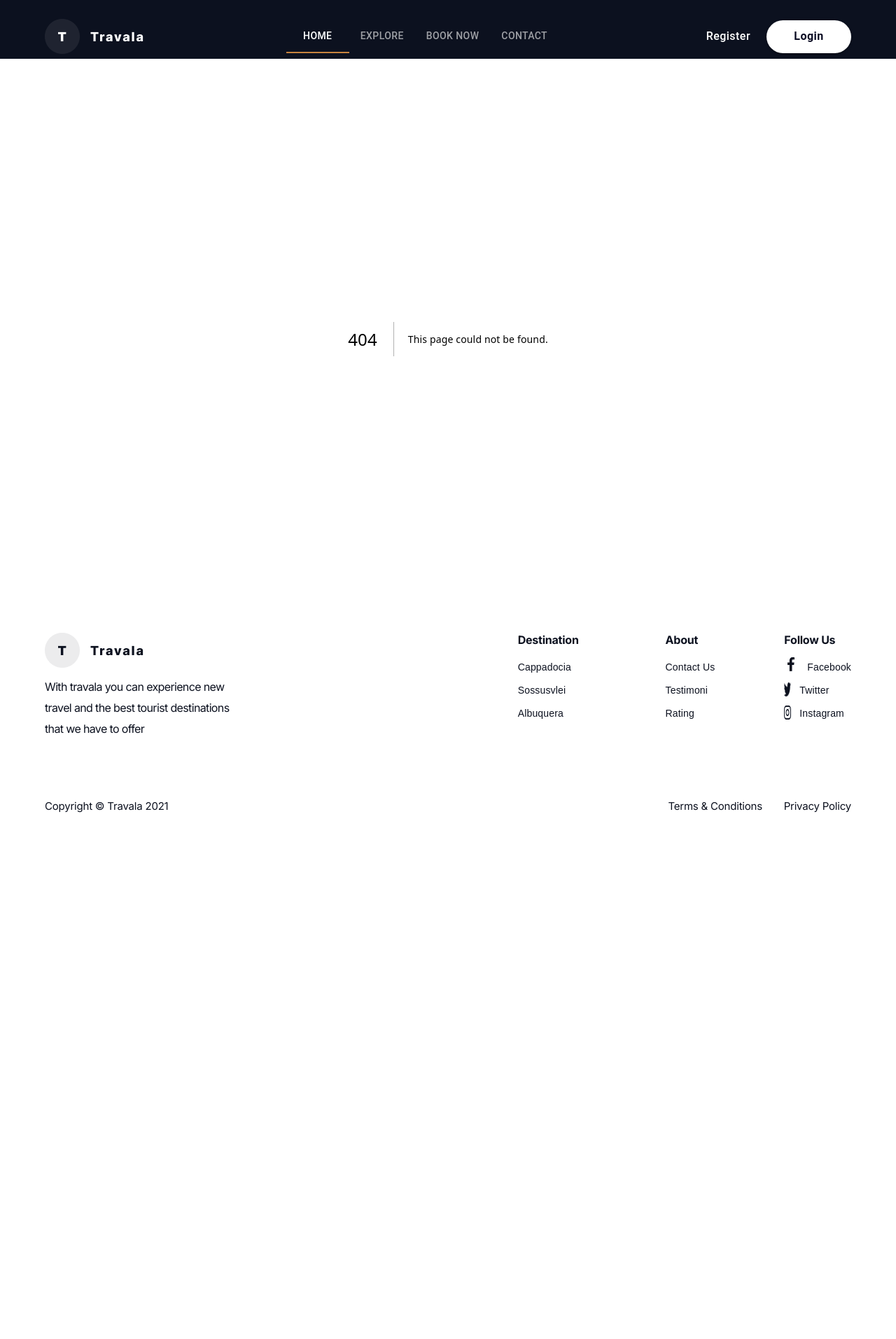
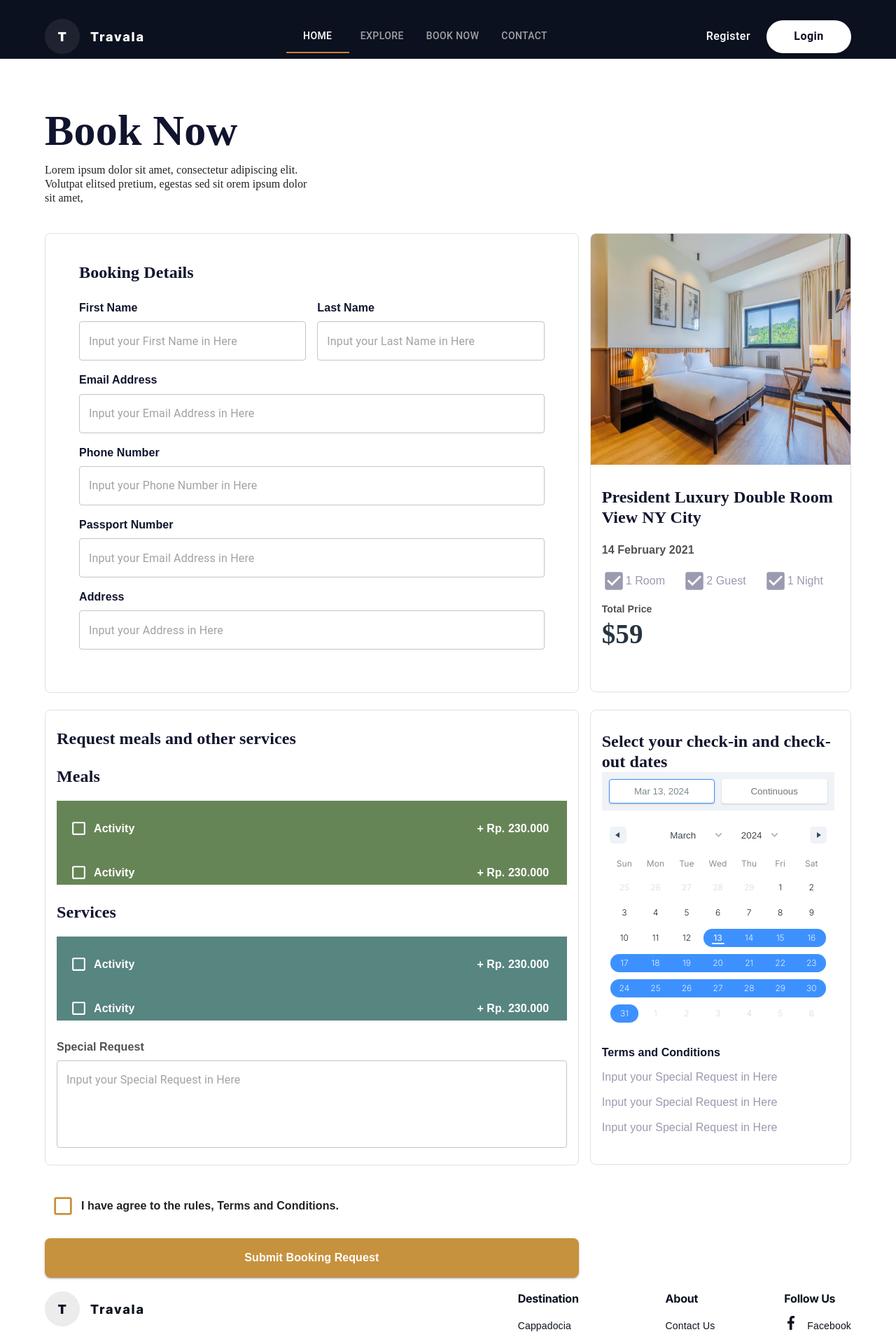
Before and after one commit to Software-Lifecycle-Consultants/slc-open-hms, a Next.js app: page /checkout in a window 1280 px wide. Before the commit this address had no page. Shown: the top 1913 px of the page at 70% size. Before the commit the page ends 1181 px from the top, so only its background shows below. Built offline with nearby package versions, Linux system fonts and the light colour scheme.

Commit message:
Added the index file content to the page.tsx

```diff
--- /dev/null
+++ b/app/checkout/page.tsx
@@ -0,0 +1,69 @@
+import Calender from "@/components/checkout/Calender";
+import Heading from "@/components/checkout/Heading";
+import SubmitButton from "@/components/checkout/SubmitButton";
+import { Grid, Box, Container } from "@mui/material";
+import React from "react";
+import BillingDetails from "@/components/checkout/BillingDetails";
+import BookingInfo from "@/components/checkout/BookingInfo";
+import ExtraFacilitation from "@/components/checkout/ExtraFacilitation";
+
+/**
+ * CheckoutScreen component represents the checkout screen of the website.
+ * It includes sections like Heading, Billing details form, Booking info, Extra facilitation, Calender and Submit button.
+ */
+
+const CheckoutScreen = () => {
+  return (
+    <>
+
+      <Box sx={{ backgroundColor: "#FFF", padding: "40px 0", width: "100%" }}>
+        <Container>
+          <Heading />
+        </Container>
+      </Box>
+
+      <Box
+        sx={{
+          display: "grid",
+          columnGap: 2,
+          rowGap: 3,
+        }}
+      >
+        <Container>
+          <Grid container spacing={2}>
+            <Grid item xs={12} md={8}>
+              <BillingDetails />
+              {/* <BookingDetailsForm /> */}
+            </Grid>
+            <Grid item xs={12} md={4}>
+              <BookingInfo />
+              {/* <GuestRoom /> */}
+            </Grid>
+          </Grid>
+        </Container>
+        <Container>
+          <Grid container spacing={2}>
+            <Grid item xs={12} md={8}>
+              <ExtraFacilitation />
+              {/* <ServicesCard /> */}
+            </Grid>
+            <Grid item xs={12} md={4}>
+              <Calender />
+            </Grid>
+          </Grid>
+        </Container>
+
+        <Container>
+          <Grid container spacing={2}>
+            <Grid item xs={12} md={8}>
+              <SubmitButton />
+            </Grid>
+          </Grid>
+        </Container>
+      </Box>
+
+    </>
+  );
+};
+
+export default CheckoutScreen;
```
Also changed, not shown: app/page.tsx (added, +70 -0 lines).
